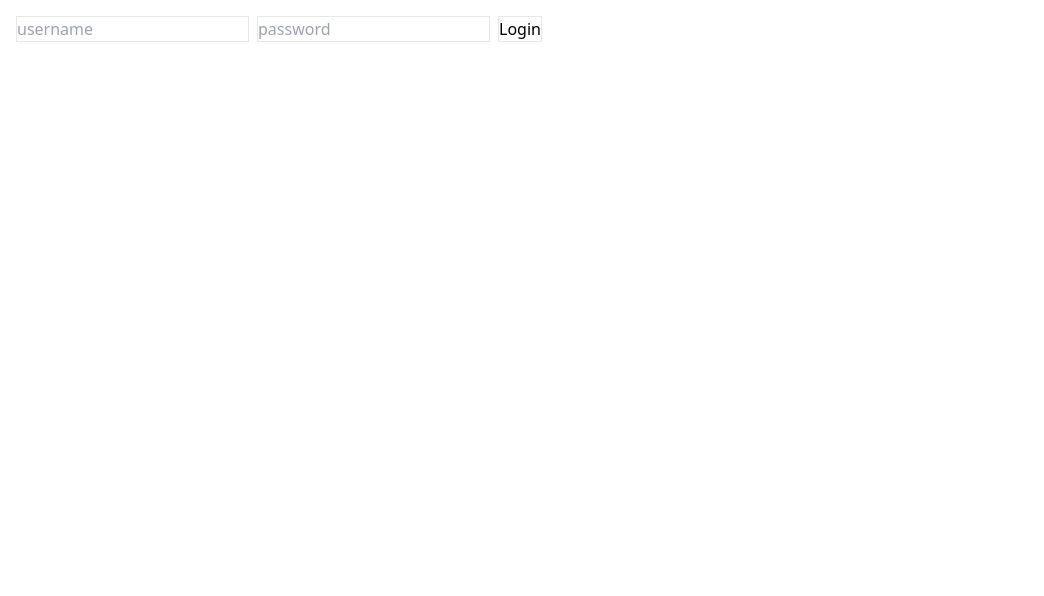
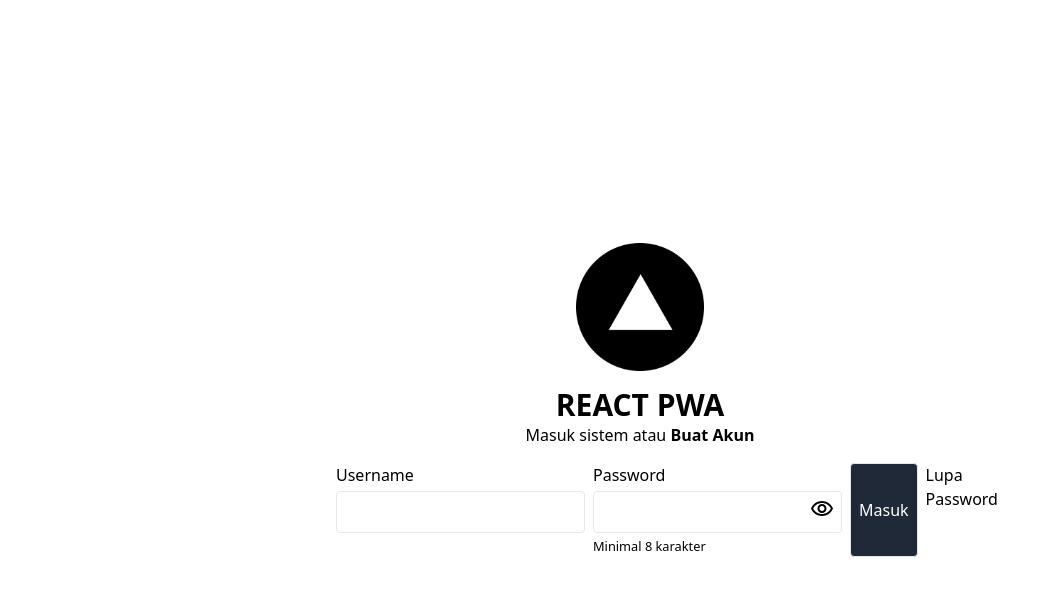
Before and after one commit to SySafarila/react-pwa, a Next.js app: page /login in a window 1280 px wide. Shown: the top 596 px of the page, without its empty margins (0-1044 px from the left). Built offline with nearby package versions, Linux system fonts and the light colour scheme.

Commit message:
update login page
update login page

```diff
--- a/src/pages/login/index.jsx
+++ b/src/pages/login/index.jsx
@@ -3,10 +3,17 @@ import axios from "axios";
 import { useRecoilState } from "recoil";
 import { userState } from "@/utilities/recoil";
 import { useRouter } from "next/router";
-import { useEffect } from "react";
+import { useEffect, useState } from "react";
+import Image from "next/image";
+import appLogo from "../../../public/vercel-logo.png";
+import Link from "next/link";
+import visibilityOn from "../../../public/icons/visibility-on.svg";
+import visibilityOff from "../../../public/icons/visibility-off.svg";
 
 export default function Login() {
   const [user, setUser] = useRecoilState(userState);
+  const [isSend, setIsSend] = useState(false);
+  const [showPassword, setShowPassword] = useState(false);
   const {
     register,
     handleSubmit,
@@ -23,6 +30,10 @@ export default function Login() {
   }, []);
 
   const sendForm = async (data) => {
+    if (isSend == true) {
+      return;
+    }
+    setIsSend(true);
     const { username, password } = data;
     try {
       await axios.post("/api/login", {
@@ -32,31 +43,73 @@ export default function Login() {
       setUser({ username, password });
       router.push("/");
     } catch (error) {
+      setIsSend(false);
       alert("Login failed");
     }
   };
 
   return (
-    <div className="p-4">
+    <div className="p-4 min-h-screen flex flex-col items-center justify-center gap-4 max-w-screen-sm mx-auto">
+      <Image src={appLogo} alt="logo" className="w-[8rem]" />
+      <div>
+        <h1 className="uppercase w-full text-center font-bold text-3xl">
+          React PWA
+        </h1>
+        <p className="w-full text-center">
+          Masuk sistem atau{" "}
+          <Link href="/register" className="font-bold">
+            Buat Akun
+          </Link>
+        </p>
+      </div>
       <form
         onSubmit={handleSubmit(sendForm)}
-        className="flex flex-col gap-2 lg:flex-row"
+        className="flex flex-col gap-2 lg:flex-row w-full"
       >
-        <input
-          type="text"
-          {...register("username")}
-          placeholder="username"
-          className="border"
-        />
-        <input
-          type="text"
-          {...register("password")}
-          placeholder="password"
-          className="border"
-        />
-        <button type="submit" className="border">
-          Login
+        <div className="flex flex-col relative gap-1">
+          <label htmlFor="username">Username</label>
+          <input
+            type="text"
+            {...register("username", { required: true })}
+            placeholder=""
+            className="border p-2 rounded"
+            id="username"
+            required
+          />
+        </div>
+        <div className="flex flex-col relative gap-1">
+          <label htmlFor="password">Password</label>
+          <input
+            type={showPassword ? "text" : "password"}
+            {...register("password", { required: true, minLength: 8 })}
+            placeholder=""
+            className="border p-2 rounded"
+            required
+          />
+          <small>Minimal 8 karakter</small>
+          <button
+            type="button"
+            onClick={() => setShowPassword((current) => !current)}
+            className="absolute right-2 top-[34px]"
+          >
+            {showPassword ? (
+              <Image src={visibilityOff} alt="off" />
+            ) : (
+              <Image src={visibilityOn} alt="on" />
+            )}
+          </button>
+        </div>
+        <button
+          type="submit"
+          className="border p-2 bg-gray-800 hover:bg-gray-950 text-white rounded"
+        >
+          {isSend ? "Loading..." : "Masuk"}
         </button>
+        <div className="flex justify-center">
+          <Link href="/forgot-password" className="hover:underline">
+            Lupa Password
+          </Link>
+        </div>
       </form>
     </div>
   );
```
Also changed, not shown: public/icons/visibility-off.svg (added), public/icons/visibility-on.svg (added).
